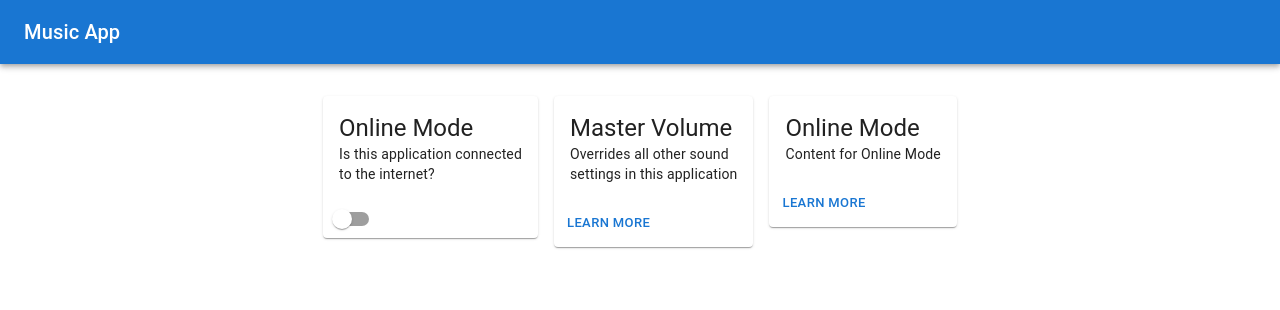
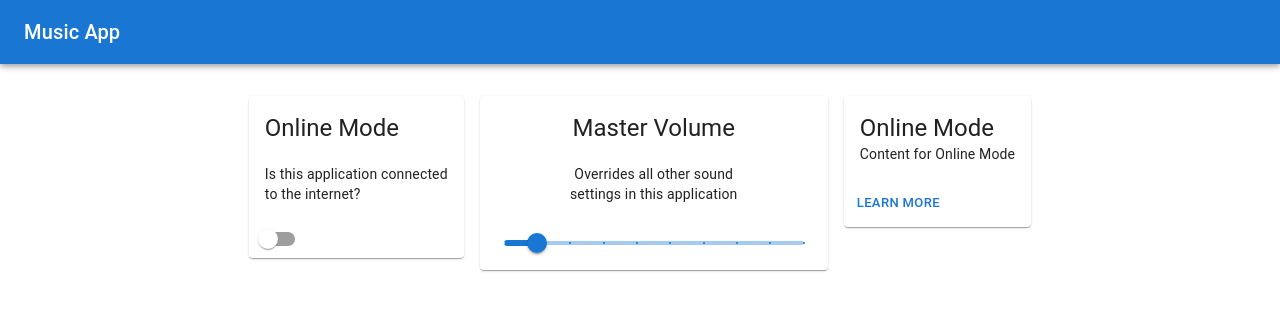
Before and after one commit to vvndre/music-app-react, a React (Create React App) app in the folder music-app/: page / in a window 1280 px wide. Both pictures are taken after a click on the button "LOGIN". Shown: the top 310 px of the page. Built offline with nearby package versions, Linux system fonts and the light colour scheme.

Commit message:
compl MasterVolumeCard

```diff
--- a/music-app/src/components/MasterVolumeCard.js
+++ b/music-app/src/components/MasterVolumeCard.js
@@ -1,22 +1,41 @@
-import React from "react";
+import React, { useState } from "react";
 import Card from "@mui/material/Card";
 import CardContent from "@mui/material/CardContent";
 import CardActions from "@mui/material/CardActions";
-import Button from "@mui/material/Button";
+import Box from "@mui/material/Box";
+import Slider from "@mui/material/Slider";
 import Typography from "@mui/material/Typography";
 
 function MasterVolumeCard() {
+  const [volume, setVolume] = useState(20); // State to track volume
+
+  const handleSliderChange = (event, newValue) => {
+    setVolume(newValue); // Update the volume state when slider value changes
+  };
+
   return (
     <Card>
-      <CardContent>
+      <CardContent sx={{ textAlign: "center" }}>
         <Typography variant="h5" component="div">
           Master Volume
         </Typography>
+        <br></br>
         <Typography variant="body2">Overrides all other sound </Typography>
         <Typography variant="body2">settings in this application</Typography>
       </CardContent>
       <CardActions>
-        <Button size="small">Learn More</Button>
+        <Box sx={{ width: 300, paddingLeft: 2, paddingRight: 2 }}>
+          <Slider
+            aria-label="Volume"
+            value={volume} // Reflect the volume state
+            onChange={handleSliderChange}
+            valueLabelDisplay="auto"
+            step={10}
+            marks
+            min={10}
+            max={100}
+          />
+        </Box>
       </CardActions>
     </Card>
   );
--- a/music-app/src/components/OnlineModeCard.js
+++ b/music-app/src/components/OnlineModeCard.js
@@ -17,6 +17,7 @@ function OnlineModeCard() {
         <Typography variant="h5" component="div">
           Online Mode
         </Typography>
+        <br></br>
         <Typography variant="body2">Is this application connected</Typography>
         <Typography variant="body2">to the internet?</Typography>
       </CardContent>
```
